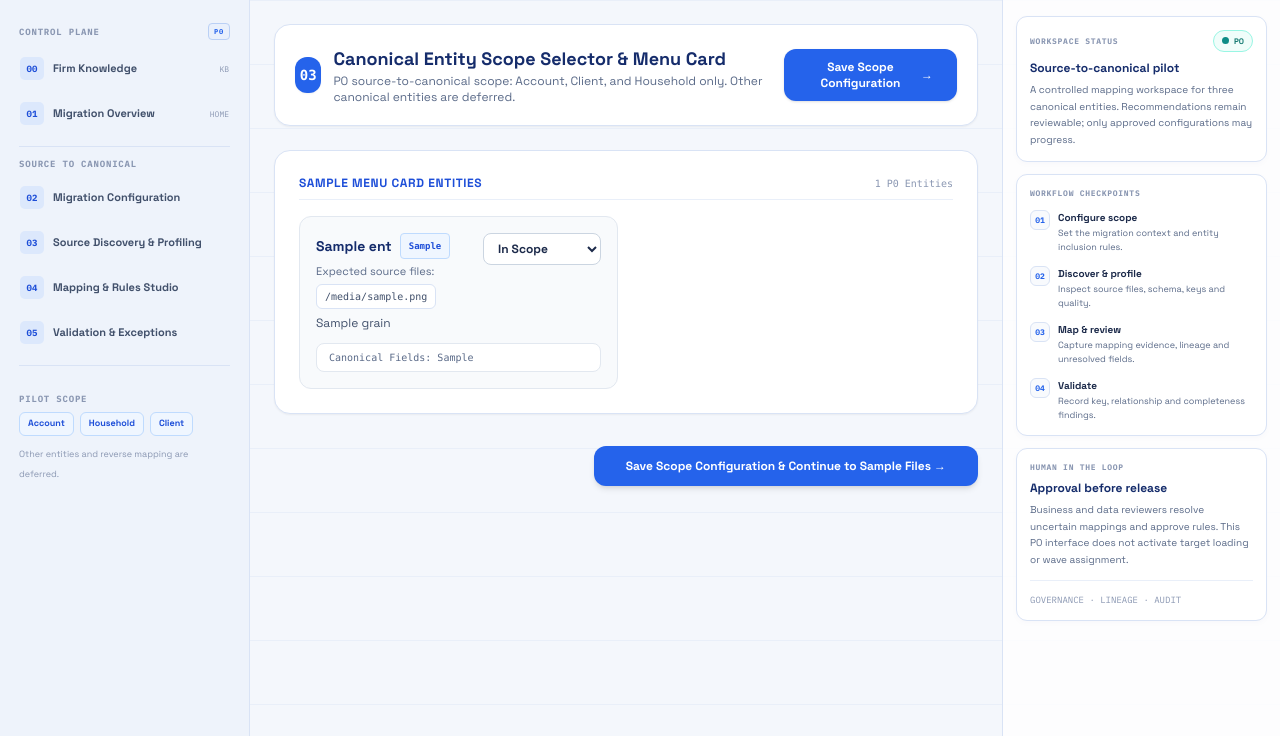
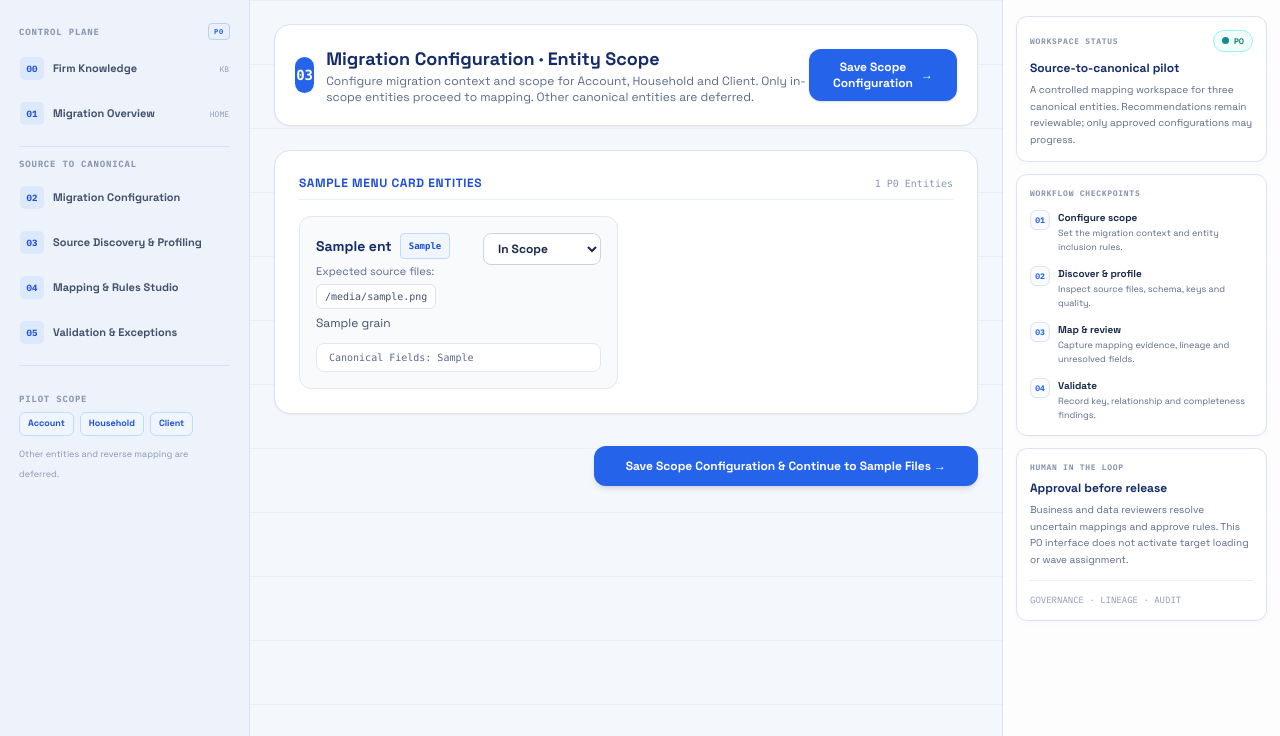
Before and after one commit to jeevamutharasiselvarasu/wealth-migration-platform, a FastAPI app: template ui/templates/entity_selection.html in a window 1280 px wide. Shown: the part 64-800 px from the top of the page. Run offline with FastAPI, Linux system fonts and the light colour scheme; the template is opened without the code that fills it: most values are stand-ins (such as "Sample title", 1, 10 or a date in 2020); some libraries are stand-ins or nearby versions.

Commit message:
Align migration configuration page labels with demo workflow

```diff
--- a/ui/templates/entity_selection.html
+++ b/ui/templates/entity_selection.html
@@ -7,8 +7,8 @@
         <div class="flex items-center space-x-3">
             <span class="h-9 w-9 rounded-xl bg-blue-600 text-white font-bold flex items-center justify-center text-sm font-mono shadow-sm">03</span>
             <div>
-                <h1 class="text-lg font-bold text-[#152c6b]">Canonical Entity Scope Selector & Menu Card</h1>
-                <p class="text-xs text-[#5a6a88]">P0 source-to-canonical scope: Account, Client, and Household only. Other canonical entities are deferred.</p>
+                <h1 class="text-lg font-bold text-[#152c6b]">Migration Configuration · Entity Scope</h1>
+                <p class="text-xs text-[#5a6a88]">Configure migration context and scope for Account, Household and Client. Only in-scope entities proceed to mapping. Other canonical entities are deferred.</p>
             </div>
         </div>
 
```
